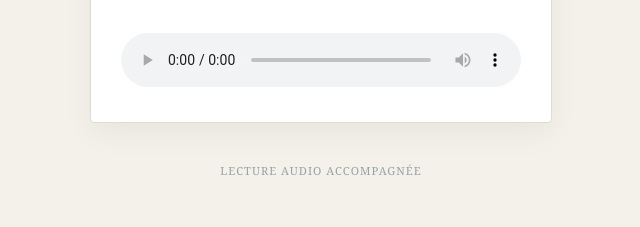
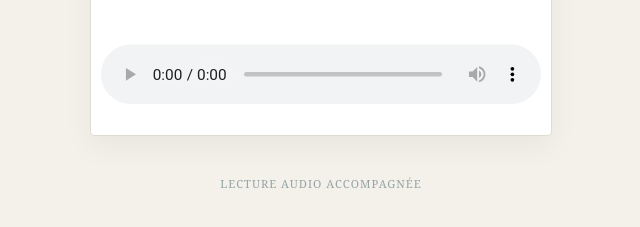
Before and after one commit to livrelecture/Romains, a plain HTML site: page index.html in a window 1280 px wide. Shown: the part 505-732 px from the top of the page, without its empty margins (319-959 px from the left). Drawn offline with Linux system fonts and the light colour scheme.

Commit message:
Update index.html

```diff
--- a/index.html
+++ b/index.html
@@ -64,8 +64,10 @@
         /* Lecteur audio agrandi pour faciliter l'utilisation */
         audio {
             width: 100%;
-            height: 55px;
+            height: 80px; /* On augmente la zone de clic */
             outline: none;
+            transform: scale(1.1); /* On l'agrandit de 10% globalement */
+            transform-origin: center;
         }
 
         .footer {
```
